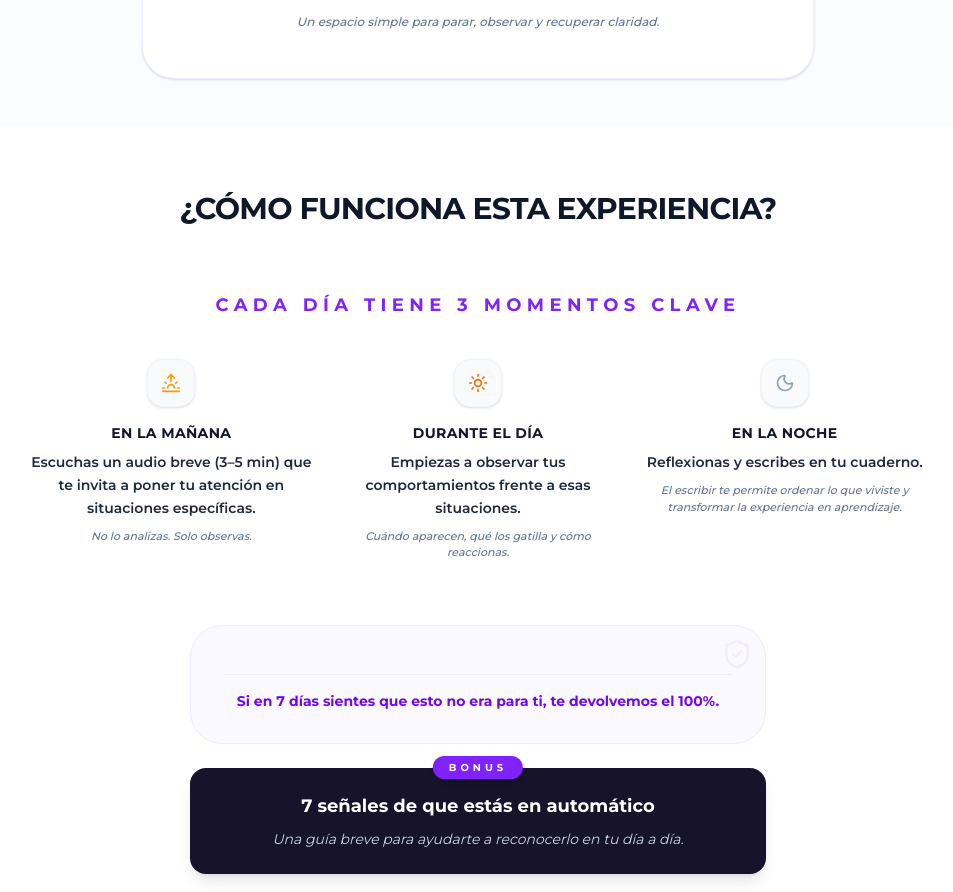
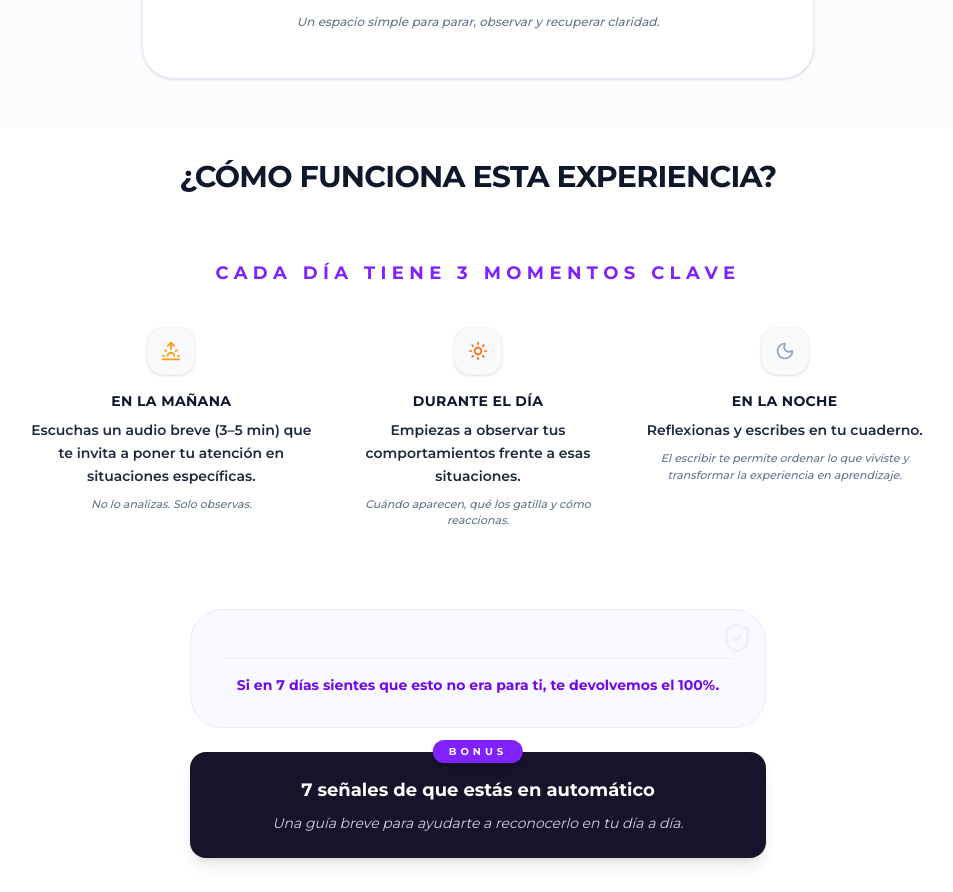
Before and after one commit to cursossolange/despierta-72h, a React (Vite) app: page / in a window 1280 px wide. Shown: the part 2840-3732 px from the top of the page, without its empty margins (162-1115 px from the left). Built offline with nearby package versions, Linux system fonts and the light colour scheme; no server answers.

Commit message:
Update LandingPage.tsx

```diff
--- a/src/components/LandingPage.tsx
+++ b/src/components/LandingPage.tsx
@@ -344,7 +344,7 @@ export default function LandingPage({ onPurchase }: LandingPageProps) {
       </section>
 
       {/* ¿Cómo funciona esta experiencia? */}
-      <section className="pt-10 pb-4 md:pt-16 md:pb-6 bg-white">
+      <section className="pt-4 pb-8 md:pt-8 md:pb-10 bg-white">
         <div className="container mx-auto px-6">
           <div className="max-w-3xl mx-auto text-center mb-12 md:mb-16">
             <h2 className="text-2xl md:text-3xl font-black text-slate-900 mb-4 tracking-tight uppercase">
```
